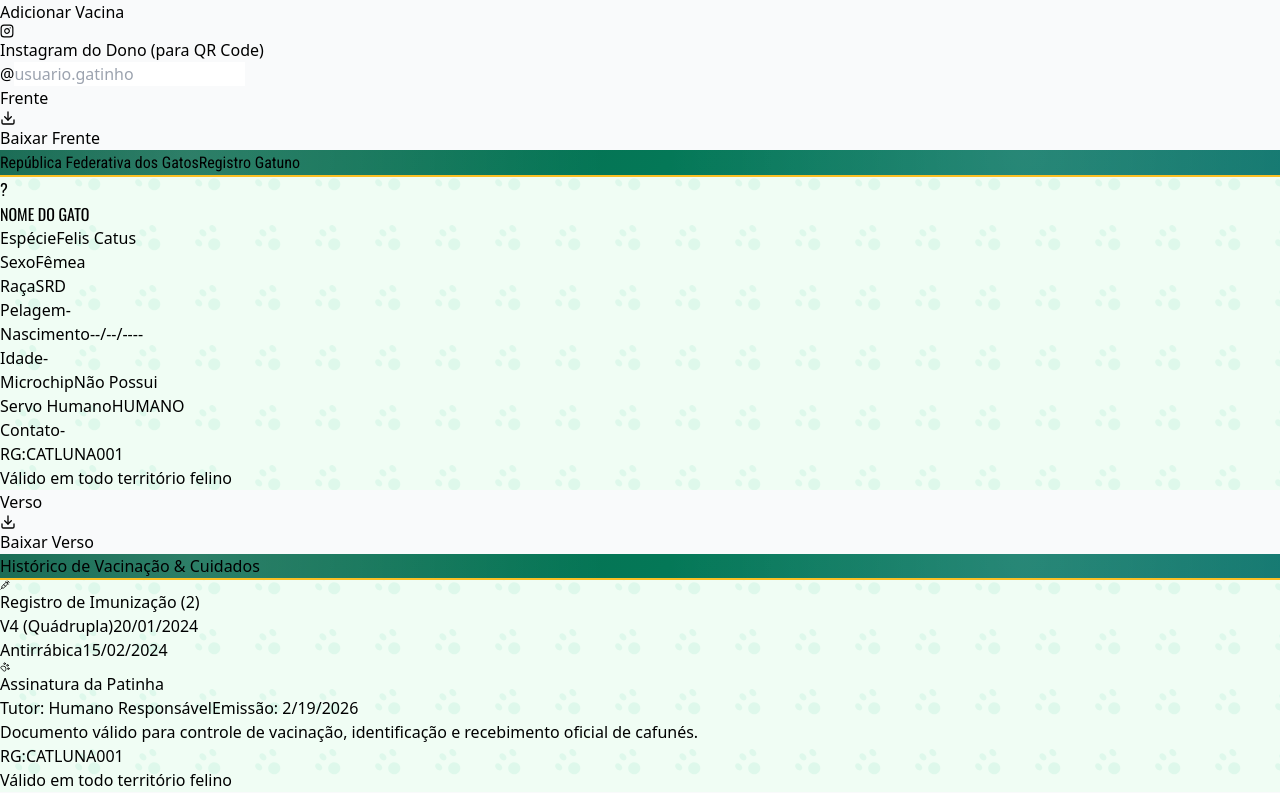
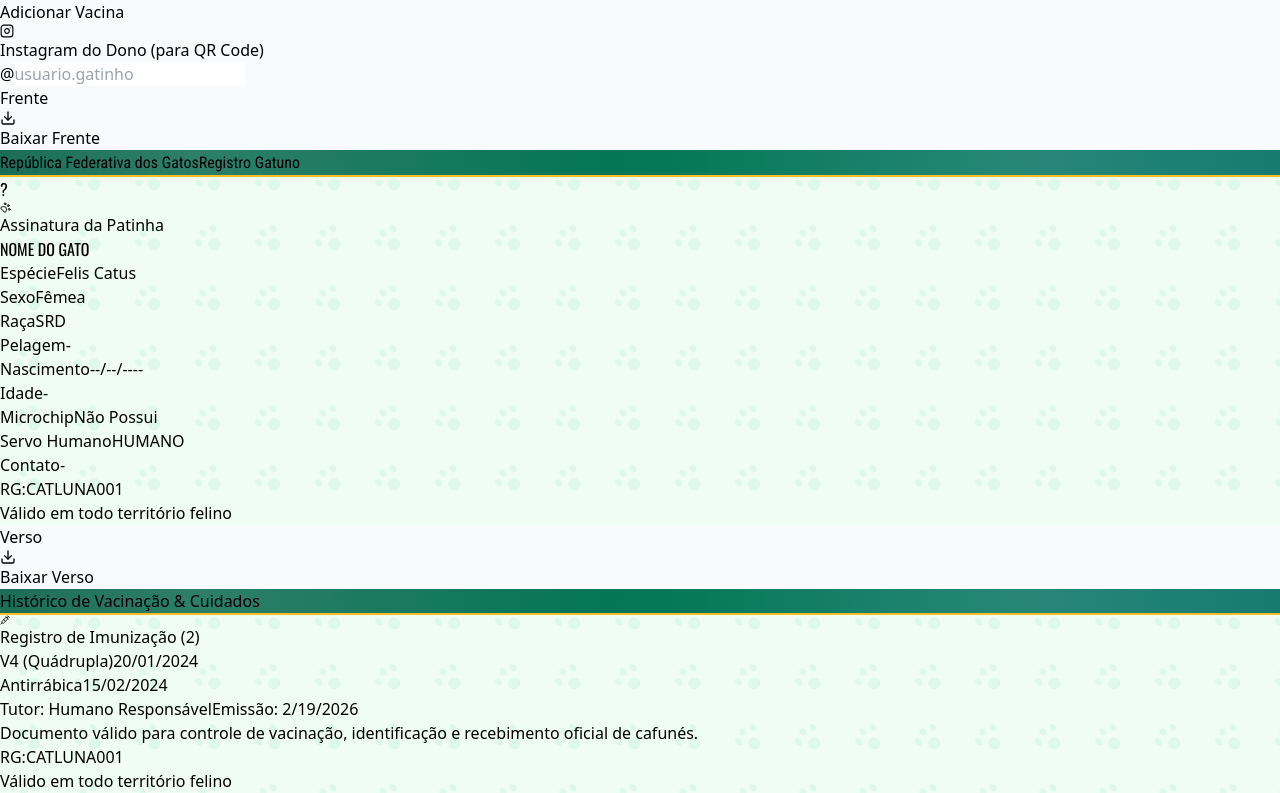
Before and after one commit to maikson88/Gateirinha, a React (Vite) app: page / in a window 1280 px wide. Shown: the part 572-1365 px from the top of the page. Built offline with nearby package versions, Linux system fonts and the light colour scheme; the HTML template or start-up script is replaced by a standard one.

Commit message:
Corrige campos de vacina e reposiciona assinatura

```diff
--- a/src/App.jsx
+++ b/src/App.jsx
@@ -324,18 +324,18 @@ const App = () => {
                 <Syringe size={18} /> Vacinas
               </h3>
               {vacinas.map((vacina, index) => (
-                <div key={index} className="flex gap-2 mb-2">
+                <div key={index} className="flex gap-2 mb-2 items-center">
                   <input
                     type="text"
                     placeholder="Nome da Vacina"
-                    className={`${inputFieldClass} flex-1 text-base`}
+                    className={`${inputFieldClass} flex-[2] min-w-0 text-sm sm:text-base`}
                     value={vacina.nome}
                     onChange={(e) => updateVacina(index, 'nome', e.target.value)}
                   />
                   <input
                     type="text"
                     placeholder="Data"
-                    className={`${inputFieldClass} w-28 flex-shrink-0`}
+                    className={`${inputFieldClass} w-20 sm:w-24 flex-shrink-0 text-xs sm:text-sm`}
                     value={vacina.data}
                     onChange={(e) => updateVacina(index, 'data', e.target.value)}
                   />
@@ -428,6 +428,14 @@ const App = () => {
                               </div>
                             )}
                          </div>
+                      </div>
+
+                      <div className="text-center w-full mt-0.5 px-1">
+                        <div className="mx-auto w-[84%] h-[1.5px] bg-emerald-900/80 mb-1"></div>
+                        <div className="flex items-center justify-center gap-1 text-[0.4rem] font-bold text-emerald-800 uppercase tracking-[0.06em] leading-none">
+                          <PawPrint size={11} className="text-emerald-900" />
+                          <span>Assinatura da Patinha</span>
+                        </div>
                       </div>
 
                     </div>
@@ -549,13 +557,6 @@ const App = () => {
                 </div>
 
                 <div className="mt-2 shrink-0 pt-2 border-t border-emerald-200/80">
-                  <div className="text-center w-full mt-1.5 mb-2 px-1">
-                    <div className="mx-auto w-[52%] h-[1.5px] bg-emerald-900/80 mb-1"></div>
-                    <div className="flex items-center justify-center gap-1 text-[0.42rem] font-bold text-emerald-800 uppercase tracking-[0.06em] leading-none">
-                      <PawPrint size={10} className="text-emerald-900" />
-                      <span>Assinatura da Patinha</span>
-                    </div>
-                  </div>
                   <div className="flex items-center justify-between text-[0.48rem] text-emerald-900 font-bold uppercase tracking-wide mb-1">
                     <span>Tutor: {formData.servo || 'Humano Responsável'}</span>
                     <span>Emissão: {new Date().toLocaleDateString()}</span>
```
